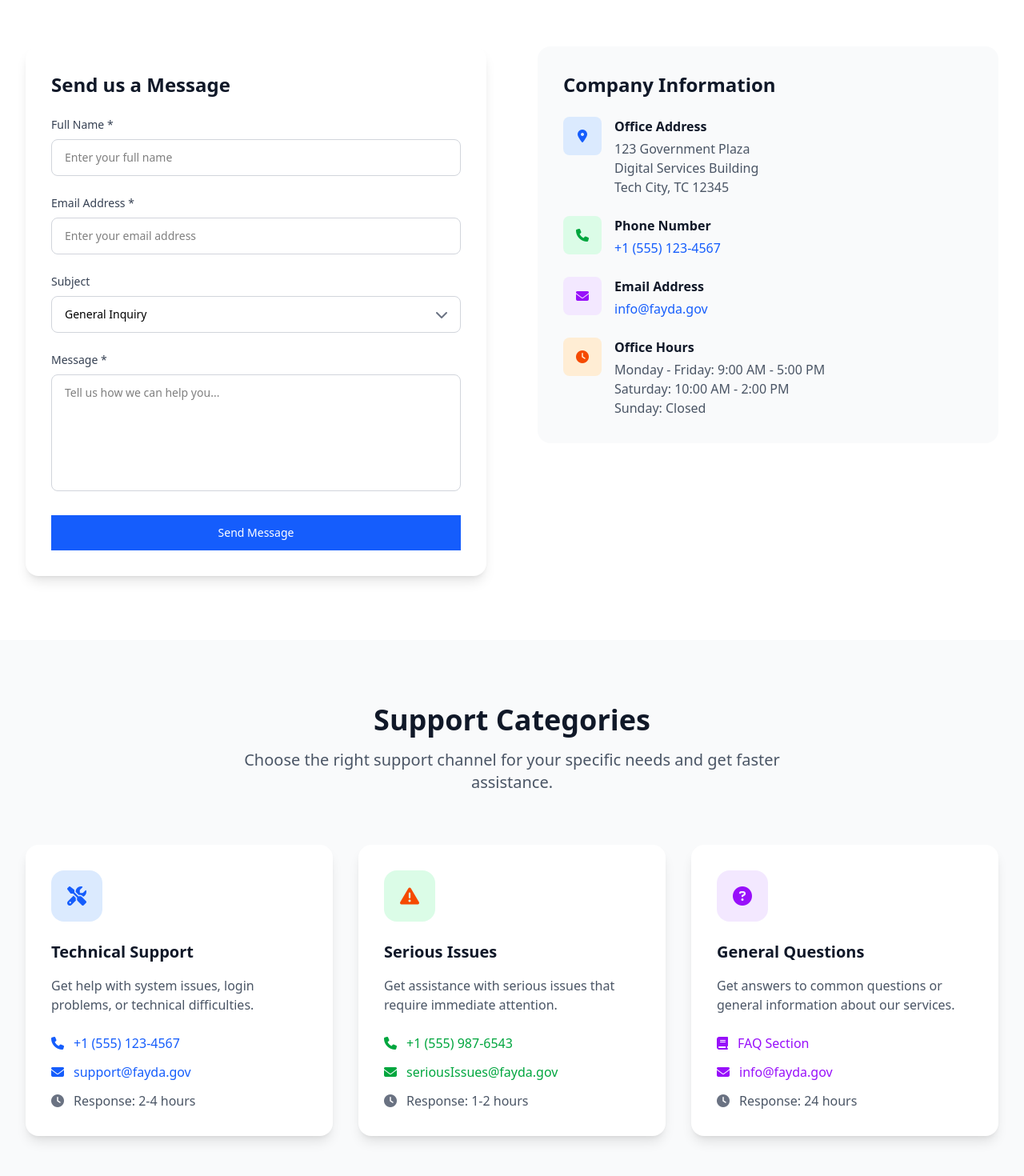
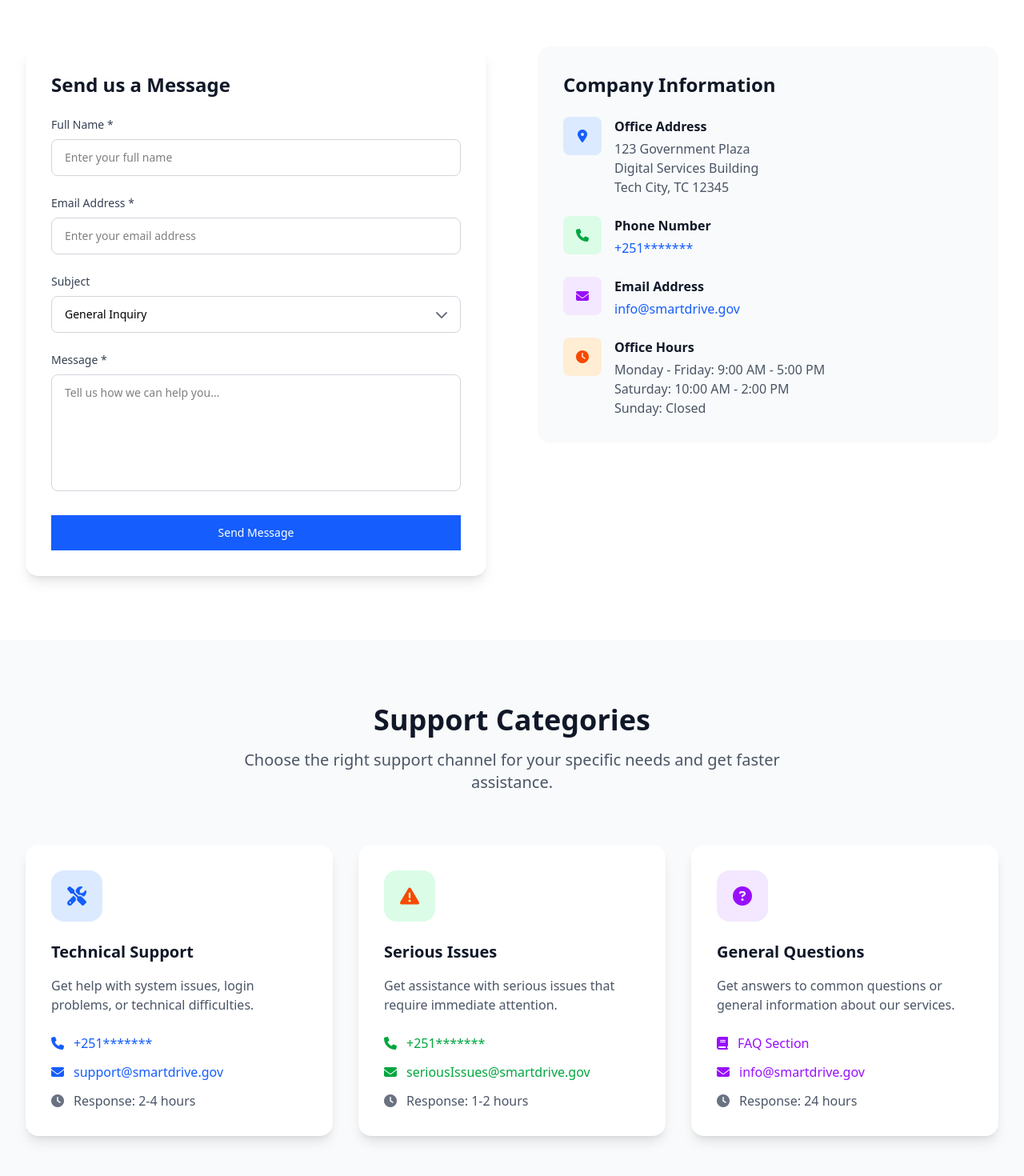
Before and after one commit to adel-kd/FaydaHackathonProject, a React (Vite) app in the folder client/: page /contact in a window 1280 px wide. Shown: the part 386-1856 px from the top of the page at 80% size. Built offline with nearby package versions, Linux system fonts and the light colour scheme; the HTML template or start-up script is replaced by a standard one.

Commit message:
correction

```diff
--- a/client/src/components/Contact/ContactForm.jsx
+++ b/client/src/components/Contact/ContactForm.jsx
@@ -223,10 +223,10 @@ const [formData, setFormData] = useState({
                     Phone Number
                     </h3>
                     <a
-                    href="tel:+1-555-123-4567"
+                    href="#"
                     className="text-blue-600 hover:text-blue-800 cursor-pointer"
                     >
-                    +1 (555) 123-4567
+                    +251*******
                     </a>
                 </div>
                 </div>
@@ -243,7 +243,7 @@ const [formData, setFormData] = useState({
                     href="mailto:info@fayda.gov"
                     className="text-blue-600 hover:text-blue-800 cursor-pointer"
                     >
-                    info@fayda.gov
+                    info@smartdrive.gov
                     </a>
                 </div>
                 </div>
--- a/client/src/components/Contact/SupportCategory.jsx
+++ b/client/src/components/Contact/SupportCategory.jsx
@@ -35,7 +35,7 @@ const SupportCategory = () => {
                     href="tel:+1-555-123-4567"
                     className="text-blue-600 hover:text-blue-800 cursor-pointer"
                   >
-                    +1 (555) 123-4567
+                    +251*******
                   </a>
                 </div>
                 <div className="flex items-center">
@@ -44,7 +44,7 @@ const SupportCategory = () => {
                     href="mailto:support@fayda.gov"
                     className="text-blue-600 hover:text-blue-800 cursor-pointer"
                   >
-                    support@fayda.gov
+                    support@smartdrive.gov
                   </a>
                 </div>
                 <div className="flex items-center">
@@ -72,7 +72,7 @@ const SupportCategory = () => {
                     href="tel:+1-555-987-6543"
                     className="text-green-600 hover:text-green-800 cursor-pointer"
                   >
-                    +1 (555) 987-6543
+                    +251*******
                   </a>
                 </div>
                 <div className="flex items-center">
@@ -81,7 +81,7 @@ const SupportCategory = () => {
                     href="mailto:seriousIssues@fayda.gov"
                     className="text-green-600 hover:text-green-800 cursor-pointer"
                   >
-                    seriousIssues@fayda.gov
+                    seriousIssues@smartdrive.gov
                   </a>
                 </div>
                 <div className="flex items-center">
@@ -118,7 +118,7 @@ const SupportCategory = () => {
                     href="mailto:info@fayda.gov"
                     className="text-purple-600 hover:text-purple-800 cursor-pointer"
                   >
-                    info@fayda.gov
+                    info@smartdrive.gov
                   </a>
                 </div>
                 <div className="flex items-center">
--- a/client/src/pages/temporary.jsx
+++ b/client/src/pages/temporary.jsx
@@ -10,7 +10,7 @@ export default function Temporary() {
         <h2 className="text-2xl font-semibold mb-2">🧱 How the System Works (Wireframe Flow)</h2>
         <p className="mb-2">
           - Training schools register through a **private onboarding system**.
-          - When approved, the system **automatically generates a subdomain portal** for each school (e.g., `schoolname.adelkedir.com`).
+          - When approved, the system **automatically generates a subdomain portal** for each school (e.g., `schoolname.smartdrive.gov.et`).
           - School admins use their portal to **register students**, manage attendance, and schedule exams.
           - Before issuing a license, the system uses **Fayda eSignet** to authenticate trainees and fetch their verified identity.
           - Once verified, students are certified and issued a digital or physical license.
```
